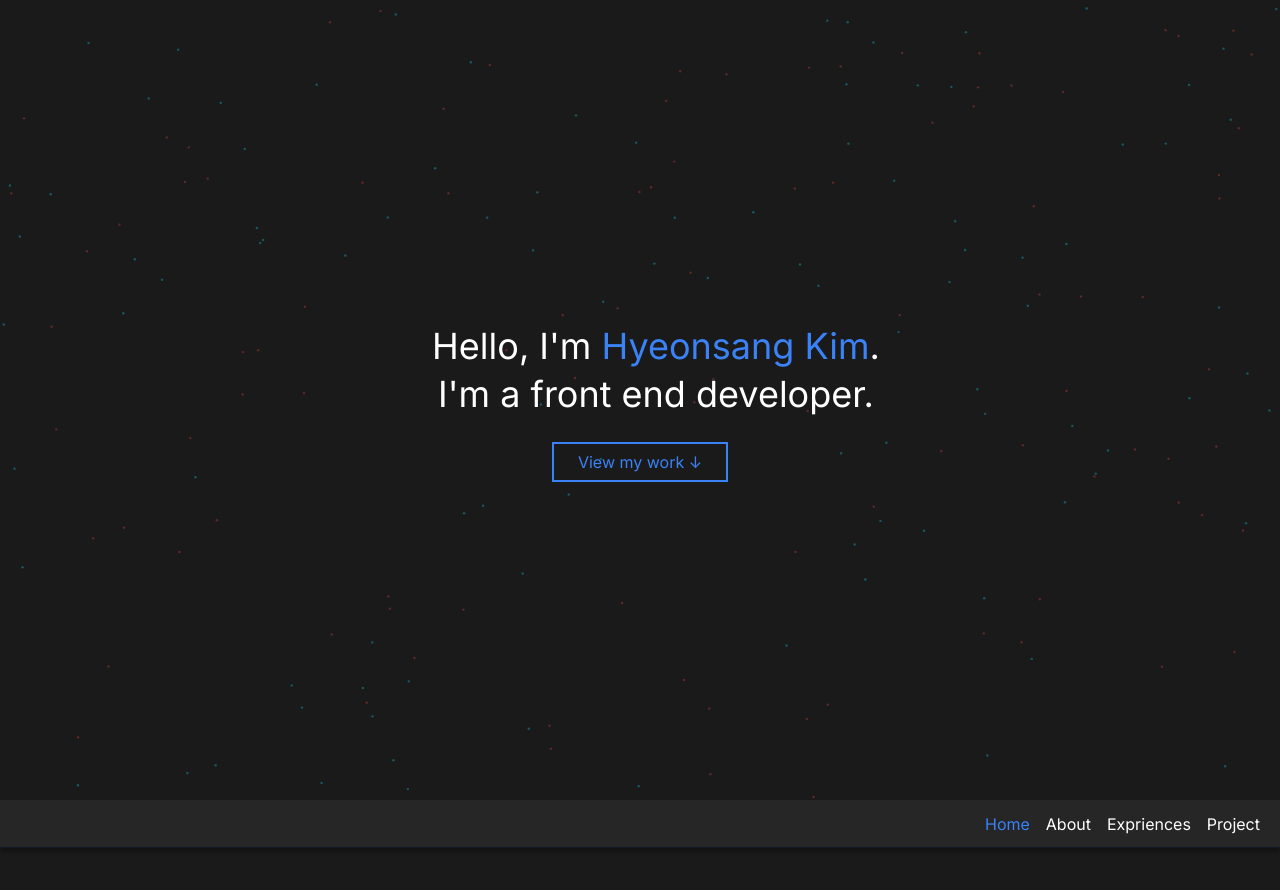
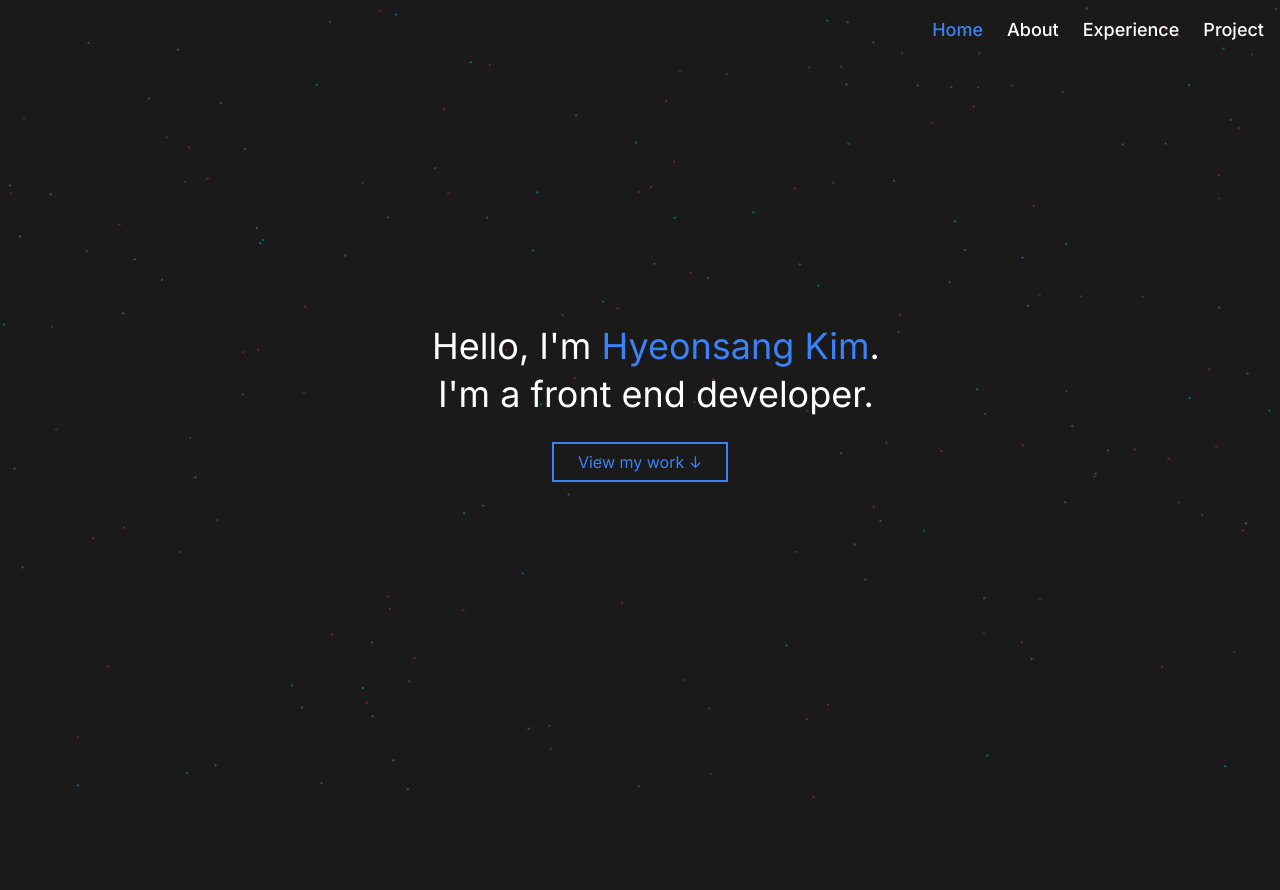
Before and after one commit to HyeonsangKim/NewPortfolio, a Next.js app: page / in a window 1280 px wide. Shown: the top 890 px of the page. Built offline with nearby package versions, Linux system fonts and the light colour scheme.

Commit message:
scroll header

```diff
--- a/app/contents/Page3.tsx
+++ b/app/contents/Page3.tsx
@@ -1,15 +1,16 @@
 "use client";
-import { useEffect, useRef } from "react";
+import { useEffect, useRef, useState } from "react";
 
 export default function Page3({ onVisible }: any) {
   const sectionRef = useRef<HTMLDivElement | null>(null);
-
+  const [isInView, setIsInView] = useState<boolean>(false);
   useEffect(() => {
     const observer = new IntersectionObserver(
       (entries) => {
         entries.forEach((entry) => {
           if (entry.isIntersecting) {
             onVisible("section3");
+            setIsInView(true);
           }
         });
       },
--- a/components/Header.tsx
+++ b/components/Header.tsx
@@ -1,87 +1,69 @@
-import { useState } from "react";
-import { useInView } from "react-intersection-observer";
+import React, { useState, useEffect } from "react";
 import { Link } from "react-scroll";
 
 function Header({ currentSection }: { currentSection: string }) {
-  const [isSticky, setIsSticky] = useState<Boolean>(false);
-  const { ref, inView } = useInView({
-    threshold: 0,
-    onChange: (inView) => setIsSticky(!inView),
-  });
+  const [isSticky, setIsSticky] = useState(false);
+  const [lastScrollY, setLastScrollY] = useState(0);
+
+  useEffect(() => {
+    const handleScroll = () => {
+      const currentScrollY = window.scrollY;
+
+      if (currentScrollY > lastScrollY) {
+        // 아래로 스크롤
+        setIsSticky(currentScrollY > 50);
+      } else {
+        // 위로 스크롤
+        setIsSticky(currentScrollY > 100);
+      }
+
+      setLastScrollY(currentScrollY);
+    };
+
+    window.addEventListener("scroll", handleScroll, { passive: true });
+
+    return () => window.removeEventListener("scroll", handleScroll);
+  }, [lastScrollY]);
+
+  const navItems = [
+    { to: "main", label: "Home" },
+    { to: "section1", label: "About" },
+    { to: "section2", label: "Experience" },
+    { to: "section3", label: "Project" },
+  ];
 
   return (
-    <>
-      <div ref={ref} className="h-0"></div>
-      <header
-        className={`flex justify-end items-center transition-transform duration-300 pr-5 ${
-          isSticky ? "sticky top-0 header" : "relative header"
-        }`}
-      >
-        <nav>
-          <ul className="flex space-x-4">
-            <li>
+    <header
+      className={`fixed top-0 left-0 w-full transition-all duration-300 z-50
+        ${isSticky ? "bg-gray-900 shadow-lg py-2" : "bg-transparent py-4"}`}
+    >
+      <nav className="container mx-auto px-4">
+        <ul className="flex justify-end space-x-6">
+          {navItems.map((item) => (
+            <li key={item.to}>
               <Link
-                to="main"
-                offset={-100}
+                to={item.to}
                 smooth={true}
                 duration={500}
-                className={`hover:text-blue-500 cursor-pointer ${
-                  currentSection === "main" ? "text-blue-500 " : "text-white"
-                }`}
+                offset={-70}
                 spy={true}
+                className={`
+                  cursor-pointer text-lg font-medium
+                  transition-colors duration-300
+                  ${
+                    currentSection === item.to
+                      ? "text-blue-500"
+                      : "text-white hover:text-blue-300"
+                  }
+                `}
               >
-                Home
+                {item.label}
               </Link>
             </li>
-            <li>
-              <Link
-                to="section1"
-                smooth={true}
-                duration={500}
-                className={`hover:text-blue-500 cursor-pointer ${
-                  currentSection === "section1"
-                    ? "text-blue-500 "
-                    : "text-white"
-                }`}
-                spy={true}
-              >
-                About
-              </Link>
-            </li>
-            <li>
-              <Link
-                to="section2"
-                smooth={true}
-                duration={500}
-                className={`hover:text-blue-500 cursor-pointer ${
-                  currentSection === "section2"
-                    ? "text-blue-500 "
-                    : "text-white"
-                }`}
-                spy={true}
-              >
-                Expriences
-              </Link>
-            </li>
-            <li>
-              <Link
-                to="section3"
-                smooth={true}
-                duration={500}
-                className={`hover:text-blue-500 cursor-pointer ${
-                  currentSection === "section3"
-                    ? "text-blue-500 "
-                    : "text-white"
-                }`}
-                spy={true}
-              >
-                Project
-              </Link>
-            </li>
-          </ul>
-        </nav>
-      </header>
-    </>
+          ))}
+        </ul>
+      </nav>
+    </header>
   );
 }
 
```
